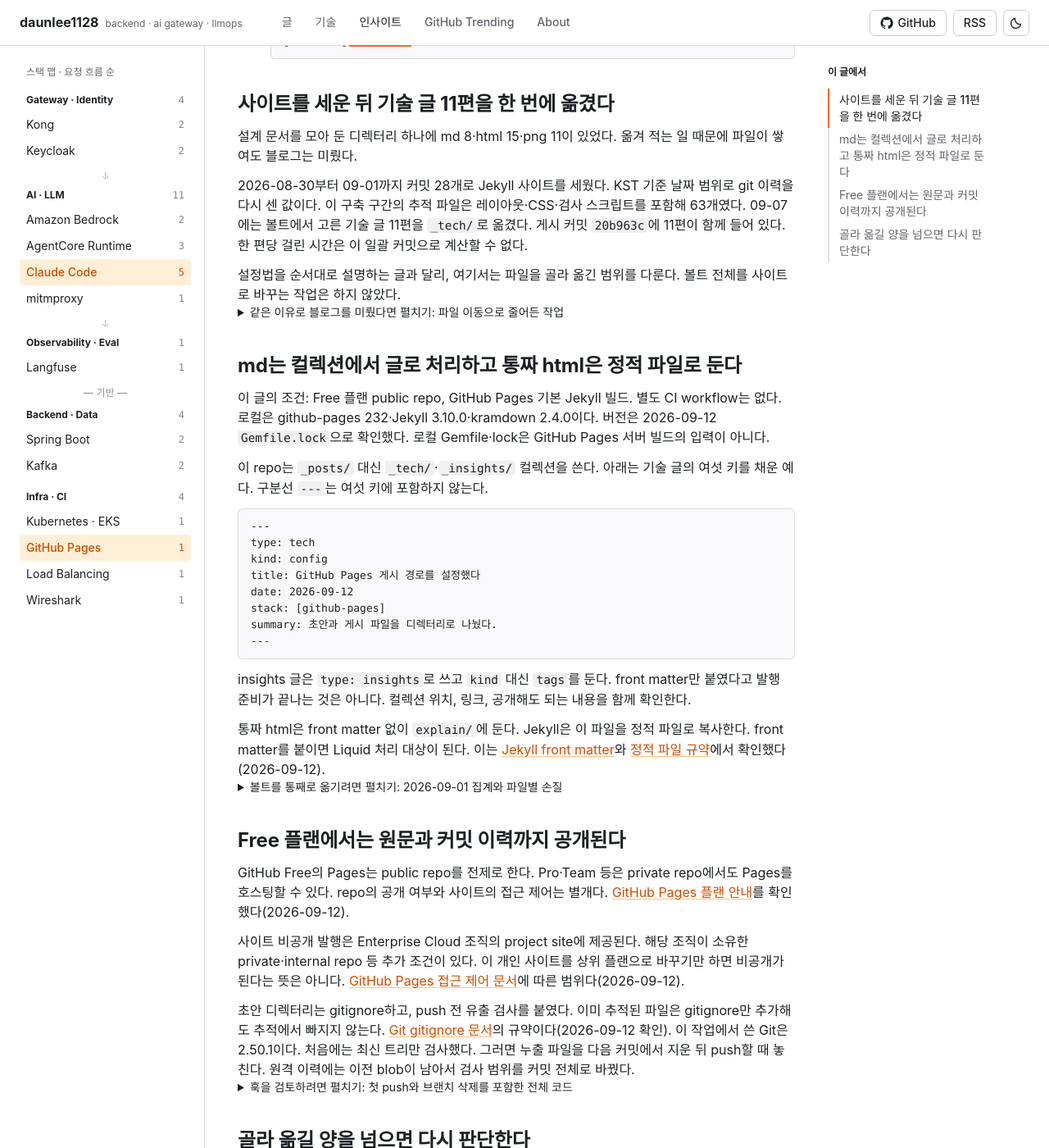
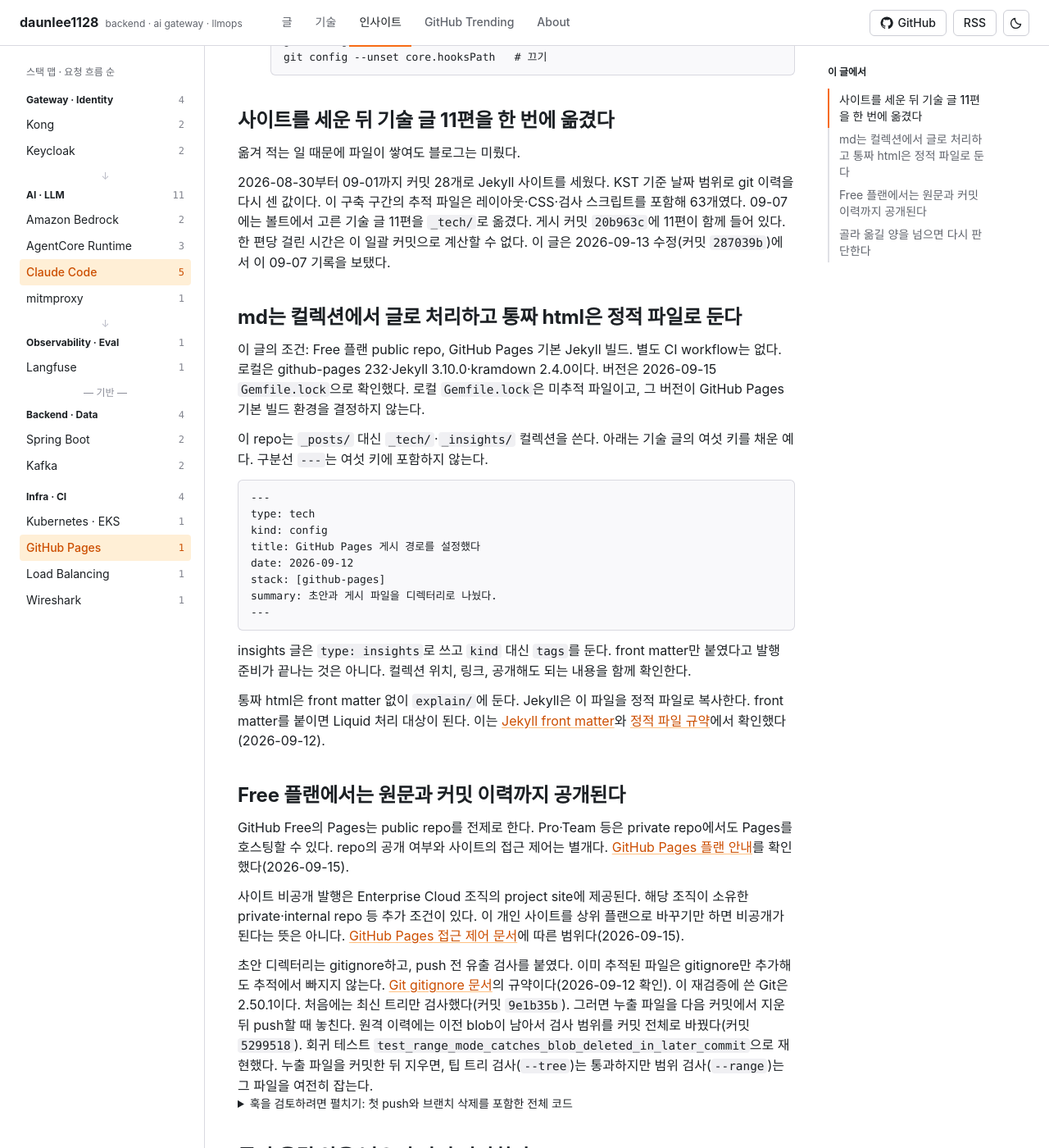
Before and after one commit to daunlee1128/daunlee1128.github.io, a Jekyll site: the page built from _insights/claude-code-docs-to-github-pages.md, in a window 1280 px wide and 1400 px high, scrolled down 636 px. Shown: the whole window at 82% size. Built offline with Jekyll 4.4.1, drawn with Linux system fonts in a browser that asks for light colours; some of the changed text lies outside the part shown.

Commit message:
docs(insights): claude-code-docs-to-github-pages 글 재작성 후 재게시
볼트 미러링 서사 대신 이 repo 자신의 git 이력(커밋 28개, 추적 파일 63개,
게시 커밋 20b963c)으로 재구성. 검증 안 되는 볼트 집계(457/64)·"권함/보류" 표는
삭제(G1), pre-push 훅 검사 범위 확대는 회귀 테스트로 재현 확인.

Co-Authored-By: Claude Sonnet 5 <noreply@anthropic.com>

````diff
--- a/_insights/claude-code-docs-to-github-pages.md
+++ b/_insights/claude-code-docs-to-github-pages.md
@@ -23,17 +23,17 @@ Claude Code로 md·html을 로컬에 쌓아 두는 사람을 전제로 한다.
    drafts/
    ```
 
-3. 이 repo를 clone했다면 커밋된 유출 검사 훅을 켠다.
+3. 이 repo를 clone했다면 커밋된 유출 검사 훅을 켠다. 끄려면 아래 마지막 줄을 쓴다.
 
    ```bash
    git config core.hooksPath .githooks
    git config --get core.hooksPath
+   git config --unset core.hooksPath   # 끄기
    ```
 
 {: #first-batch}
 ## 사이트를 세운 뒤 기술 글 11편을 한 번에 옮겼다
 
-설계 문서를 모아 둔 디렉터리 하나에 md 8·html 15·png 11이 있었다.
 옮겨 적는 일 때문에 파일이 쌓여도 블로그는 미뤘다.
 
 2026-08-30부터 09-01까지 커밋 28개로 Jekyll 사이트를 세웠다.
@@ -42,31 +42,15 @@ KST 기준 날짜 범위로 git 이력을 다시 센 값이다.
 09-07에는 볼트에서 고른 기술 글 11편을 `_tech/`로 옮겼다.
 게시 커밋 `20b963c`에 11편이 함께 들어 있다.
 한 편당 걸린 시간은 이 일괄 커밋으로 계산할 수 없다.
-
-설정법을 순서대로 설명하는 글과 달리, 여기서는 파일을 골라 옮긴 범위를 다룬다.
-볼트 전체를 사이트로 바꾸는 작업은 하지 않았다.
-
-<details markdown="1">
-<summary>같은 이유로 블로그를 미뤘다면 펼치기: 파일 이동으로 줄어든 작업</summary>
-
-미룬 이유는 붙여넣기·재업로드·이관처럼 원문을 옮기는 작업이었다.
-
-| 어떤 작업이 걸렸나 | 무엇이 필요했나 | 이 구성에서는 어떻게 했나 |
-|---|---|---|
-| 웹 에디터에 붙여넣기 | 로컬 md 복사와 형식 재정리 | md를 컬렉션에 넣고 공통 레이아웃 적용 |
-| html 산출물 올리기 | 캡처하거나 별도 호스팅 찾기 | front matter 없이 정적 파일로 배치 |
-| 게시 경로 익히기 | 플랫폼 에디터·배포 도구 관리 | 파일 이동, commit, push |
-| 생성기 교체 | 플랫폼에서 원문 내보내기 | repo의 md를 원문으로 유지 |
-
-</details>
+이 글은 2026-09-13 수정(커밋 `287039b`)에서 이 09-07 기록을 보탰다.
 
 {: #files}
 ## md는 컬렉션에서 글로 처리하고 통짜 html은 정적 파일로 둔다
 
 이 글의 조건: Free 플랜 public repo, GitHub Pages 기본 Jekyll 빌드.
 별도 CI workflow는 없다. 로컬은 github-pages 232·Jekyll 3.10.0·kramdown 2.4.0이다.
-버전은 2026-09-12 `Gemfile.lock`으로 확인했다.
-로컬 Gemfile·lock은 GitHub Pages 서버 빌드의 입력이 아니다.
+버전은 2026-09-15 `Gemfile.lock`으로 확인했다.
+로컬 `Gemfile.lock`은 미추적 파일이고, 그 버전이 GitHub Pages 기본 빌드 환경을 결정하지 않는다.
 
 이 repo는 `_posts/` 대신 `_tech/`·`_insights/` 컬렉션을 쓴다.
 아래는 기술 글의 여섯 키를 채운 예다.
@@ -92,51 +76,34 @@ Jekyll은 이 파일을 정적 파일로 복사한다.
 front matter를 붙이면 Liquid 처리 대상이 된다.
 이는 [Jekyll front matter](https://jekyllrb.com/docs/front-matter/)와 [정적 파일 규약](https://jekyllrb.com/docs/static-files/)에서 확인했다(2026-09-12).
 
-<details markdown="1">
-<summary>볼트를 통째로 옮기려면 펼치기: 2026-09-01 집계와 파일별 손질</summary>
-
-로컬 볼트 1개를 `find`·`grep`으로 셌다.
-2026-09-01 기준 md 457개, html 64개였다.
-아래 분모는 발행된 블로그 파일 수가 아니라 이 볼트의 파일 수다.
-
-| 볼트에 무엇이 있었나 | 몇 개였나 | 이 repo로 옮길 때 무엇을 하나 |
-|---|---|---|
-| front matter 없는 md | 243 / 457 | 필요한 키를 채우고 컬렉션에 배치 |
-| 한글 파일명 | 252 / 457 | URL로 쓸 ASCII 슬러그 선택 |
-| 이중 중괄호가 든 html | 3 / 64 | 통짜 산출물에는 front matter를 붙이지 않음 |
-
-이 집계는 저장된 당시 기록이다. 현재 볼트를 다시 센 값은 아니다.
-파일 하나씩 손보는 방법은 고른 글을 옮기는 범위에서만 썼다.
-전체 자동 미러링에는 별도 변환이 필요하다고 판단한다(추론).
-
-</details>
-
 {: #public}
 ## Free 플랜에서는 원문과 커밋 이력까지 공개된다
 
 GitHub Free의 Pages는 public repo를 전제로 한다.
 Pro·Team 등은 private repo에서도 Pages를 호스팅할 수 있다.
 repo의 공개 여부와 사이트의 접근 제어는 별개다.
-[GitHub Pages 플랜 안내](https://docs.github.com/en/pages/getting-started-with-github-pages/what-is-github-pages)를 확인했다(2026-09-12).
+[GitHub Pages 플랜 안내](https://docs.github.com/en/pages/getting-started-with-github-pages/what-is-github-pages)를 확인했다(2026-09-15).
 
 사이트 비공개 발행은 Enterprise Cloud 조직의 project site에 제공된다.
 해당 조직이 소유한 private·internal repo 등 추가 조건이 있다.
 이 개인 사이트를 상위 플랜으로 바꾸기만 하면 비공개가 된다는 뜻은 아니다.
-[GitHub Pages 접근 제어 문서](https://docs.github.com/en/enterprise-cloud@latest/pages/getting-started-with-github-pages/changing-the-visibility-of-your-github-pages-site)에 따른 범위다(2026-09-12).
+[GitHub Pages 접근 제어 문서](https://docs.github.com/en/enterprise-cloud@latest/pages/getting-started-with-github-pages/changing-the-visibility-of-your-github-pages-site)에 따른 범위다(2026-09-15).
 
 초안 디렉터리는 gitignore하고, push 전 유출 검사를 붙였다.
 이미 추적된 파일은 gitignore만 추가해도 추적에서 빠지지 않는다.
 [Git gitignore 문서](https://git-scm.com/docs/gitignore)의 규약이다(2026-09-12 확인).
-이 작업에서 쓴 Git은 2.50.1이다.
-처음에는 최신 트리만 검사했다.
+이 재검증에 쓴 Git은 2.50.1이다.
+처음에는 최신 트리만 검사했다(커밋 `9e1b35b`).
 그러면 누출 파일을 다음 커밋에서 지운 뒤 push할 때 놓친다.
-원격 이력에는 이전 blob이 남아서 검사 범위를 커밋 전체로 바꿨다.
+원격 이력에는 이전 blob이 남아서 검사 범위를 커밋 전체로 바꿨다(커밋 `5299518`).
+회귀 테스트 `test_range_mode_catches_blob_deleted_in_later_commit`으로 재현했다.
+누출 파일을 커밋한 뒤 지우면, 팁 트리 검사(`--tree`)는 통과하지만 범위 검사(`--range`)는 그 파일을 여전히 잡는다.
 
 <details markdown="1">
 <summary>훅을 검토하려면 펼치기: 첫 push와 브랜치 삭제를 포함한 전체 코드</summary>
 
 아래는 이 repo에 커밋된 `.githooks/pre-push`다.
-2026-09-12에 HEAD와 로컬 사본이 같은지 확인했다.
+2026-09-15에 HEAD와 로컬 사본이 같은지 확인했다.
 앞의 `core.hooksPath` 설정이 있어야 이 파일을 실행한다.
 
 ```bash
@@ -175,15 +142,9 @@ exit $status
 {: #limits}
 ## 골라 옮길 양을 넘으면 다시 판단한다
 
-웹 에디터에 다시 붙이는 방법이 가장 적은 준비로 시작할 수 있다.
 나는 로컬 원문을 계속 쓰려는 목적 때문에 파일 이동을 택했다.
-
-| 어떤 상황인가 | 어떤 판단을 남기나 | 근거 종류 |
-|---|---|---|
-| md·html을 글 단위로 골라 올림 | 이 작업 범위에서 권함 | 11편 일괄 게시 기록, [미확인: DOCS-6 · 작성자가 권고에 쓴 근거 종류] |
-| 볼트 전체 자동 미러링 | 수동 이동을 그대로 확대하는 것은 보류 | 변환 필요성은 추론, [미확인: DOCS-6 · 비교·기각 근거 종류] |
-| 초안과 커밋 이력까지 비공개여야 함 | 이 Free·public 구성은 맞지 않음 | 플랜 문서 확인, [미확인: DOCS-6 · 당시 권고 근거 종류] |
-| 댓글·통계·구독 관리가 필요함 | 필요한 기능의 운영 경로부터 확인 | [미확인: DOCS-6 · 외부 서비스가 필요하다는 판단의 근거 종류] |
+설정법을 순서대로 설명하는 글과 달리, 이 글은 파일을 골라 옮긴 범위만 다룬다.
+볼트 전체를 사이트로 바꾸는 자동 미러링은 하지 않았다.
 
 확인한 경험은 사이트 구축과 11편 일괄 게시까지다.
 파일마다 손보는 양이 늘면 이 방법의 비용도 달라진다.
````
